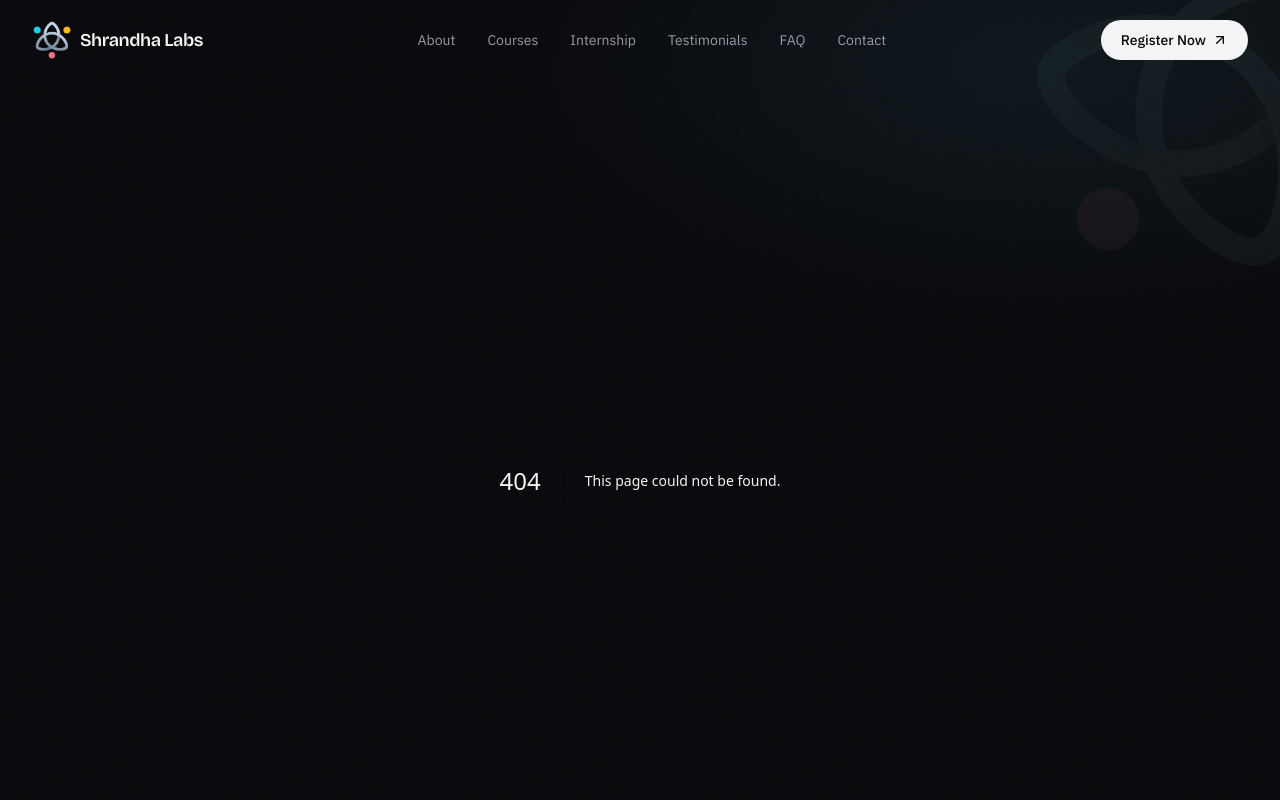
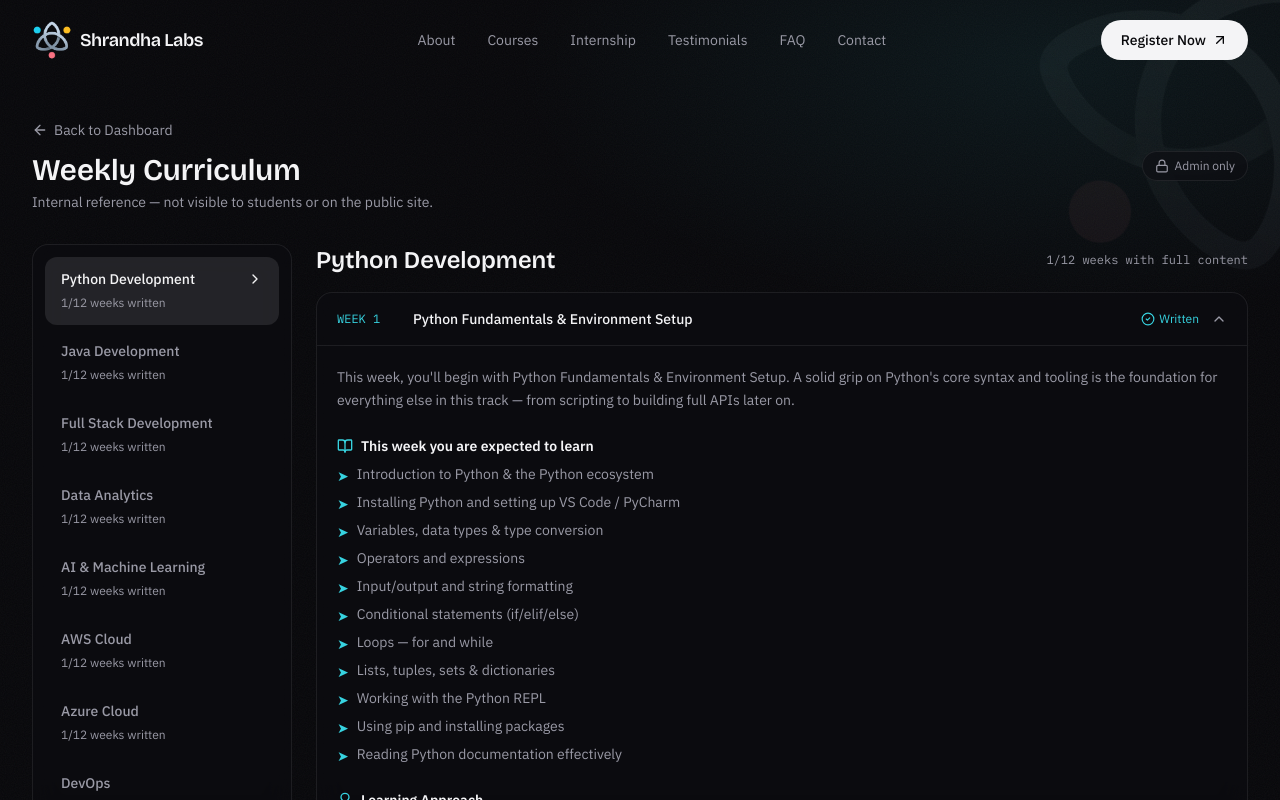
Before and after one commit to emerging324-maker/Shrandha, a Next.js app: page /admin/dashboard/curriculum in a window 1280 px wide. Before the commit this address had no page. Shown: the top 800 px of the page. Built offline with nearby package versions, Linux system fonts and the light colour scheme.

Commit message:
Create page.tsx

```diff
--- /dev/null
+++ b/src/app/admin/dashboard/curriculum/page.tsx
@@ -0,0 +1,174 @@
+"use client";
+import { useState } from "react";
+import Link from "next/link";
+import {
+  ArrowLeft, ChevronDown, ChevronRight, BookOpen, Target, Lightbulb,
+  ClipboardList, Rocket, Bot, CheckCircle2, Lock,
+} from "lucide-react";
+import { curriculumTracks } from "@/lib/curriculum";
+
+// Admin-only view of the full weekly curriculum, organized by domain. This
+// is intentionally NOT linked anywhere on the public site or in the public
+// navigation — it's reached only via a direct link from the admin dashboard,
+// and sits under /admin/dashboard/ so the existing session middleware
+// protects it the same way it protects the rest of the admin panel.
+
+export default function CurriculumAdmin() {
+  const [activeSlug, setActiveSlug] = useState(curriculumTracks[0]?.slug ?? "");
+  const [openWeek, setOpenWeek] = useState<number | null>(1);
+
+  const active = curriculumTracks.find((t) => t.slug === activeSlug);
+  const writtenCount = active?.weeks.filter((w) => w.detail).length ?? 0;
+
+  return (
+    <div className="mx-auto max-w-7xl px-5 md:px-8 py-10">
+      <div className="flex items-center justify-between flex-wrap gap-4">
+        <div>
+          <Link href="/admin/dashboard" className="inline-flex items-center gap-1.5 text-sm text-muted hover:text-ink mb-3">
+            <ArrowLeft className="w-4 h-4" /> Back to Dashboard
+          </Link>
+          <h1 className="font-display font-semibold text-3xl">Weekly Curriculum</h1>
+          <p className="text-sm text-muted mt-1">Internal reference — not visible to students or on the public site.</p>
+        </div>
+        <span className="inline-flex items-center gap-1.5 text-xs text-muted rounded-full glass px-3 py-1.5">
+          <Lock className="w-3.5 h-3.5" /> Admin only
+        </span>
+      </div>
+
+      <div className="mt-8 grid lg:grid-cols-[260px_1fr] gap-6">
+        {/* Domain list */}
+        <div className="rounded-2xl glass p-3 h-fit lg:sticky lg:top-24">
+          {curriculumTracks.map((t) => {
+            const done = t.weeks.filter((w) => w.detail).length;
+            const isActive = t.slug === activeSlug;
+            return (
+              <button
+                key={t.slug}
+                onClick={() => { setActiveSlug(t.slug); setOpenWeek(null); }}
+                className={`w-full text-left rounded-xl px-4 py-3 mb-1 transition-colors ${
+                  isActive ? "bg-white/10 text-ink" : "text-muted hover:bg-white/5 hover:text-ink"
+                }`}
+              >
+                <div className="flex items-center justify-between">
+                  <span className="text-sm font-medium">{t.name}</span>
+                  {isActive && <ChevronRight className="w-4 h-4 shrink-0" />}
+                </div>
+                <span className="text-xs text-muted">{done}/{t.weeks.length} weeks written</span>
+              </button>
+            );
+          })}
+        </div>
+
+        {/* Weeks for the selected domain */}
+        <div>
+          {active && (
+            <>
+              <div className="flex items-center justify-between flex-wrap gap-3 mb-4">
+                <h2 className="font-display font-semibold text-2xl">{active.name}</h2>
+                <span className="text-xs text-muted font-mono">{writtenCount}/{active.weeks.length} weeks with full content</span>
+              </div>
+
+              <div className="space-y-3">
+                {active.weeks.map((week) => {
+                  const isOpen = openWeek === week.number;
+                  return (
+                    <div key={week.number} className="rounded-2xl glass overflow-hidden">
+                      <button
+                        onClick={() => setOpenWeek(isOpen ? null : week.number)}
+                        className="w-full flex items-center justify-between gap-4 px-5 py-4 text-left"
+                      >
+                        <div className="flex items-center gap-3 min-w-0">
+                          <span className="font-mono text-xs text-cyan shrink-0 w-16">WEEK {week.number}</span>
+                          <span className="text-sm font-medium truncate">{week.topic}</span>
+                        </div>
+                        <div className="flex items-center gap-3 shrink-0">
+                          {week.detail
+                            ? <span className="text-xs text-cyan flex items-center gap-1"><CheckCircle2 className="w-3.5 h-3.5" /> Written</span>
+                            : <span className="text-xs text-muted">Topic only</span>}
+                          <ChevronDown className={`w-4 h-4 text-muted transition-transform ${isOpen ? "rotate-180" : ""}`} />
+                        </div>
+                      </button>
+
+                      {isOpen && (
+                        <div className="border-t border-line px-5 py-5">
+                          {!week.detail ? (
+                            <p className="text-sm text-muted">Full weekly breakdown (task, activity, AI task) hasn&apos;t been written for this week yet — only the topic is set.</p>
+                          ) : (
+                            <WeekDetailView detail={week.detail} />
+                          )}
+                        </div>
+                      )}
+                    </div>
+                  );
+                })}
+              </div>
+            </>
+          )}
+        </div>
+      </div>
+    </div>
+  );
+}
+
+function WeekDetailView({ detail }: { detail: NonNullable<import("@/lib/curriculum").Week["detail"]> }) {
+  return (
+    <div className="space-y-6">
+      <p className="text-sm text-muted leading-relaxed">{detail.intro}</p>
+
+      <Section icon={BookOpen} title="This week you are expected to learn">
+        <BulletList items={detail.learn} />
+      </Section>
+
+      <Section icon={Lightbulb} title="Learning Approach">
+        <p className="text-sm text-muted leading-relaxed">{detail.approach}</p>
+        <p className="text-xs text-slate font-mono uppercase tracking-widest mt-4 mb-2">Keep these points in mind</p>
+        <BulletList items={detail.keepInMind} symbol="check" />
+      </Section>
+
+      <Section icon={ClipboardList} title="Weekly Task">
+        <BulletList items={detail.task} />
+        <p className="text-xs text-slate font-mono uppercase tracking-widest mt-4 mb-2">Task Submission</p>
+        <BulletList items={detail.taskSubmission} symbol="check" />
+        <p className="mt-3 text-xs font-semibold text-coral">Deadline: Wednesday (EOD)</p>
+      </Section>
+
+      <Section icon={Target} title="Hands-on Activity">
+        <p className="text-sm font-medium mb-2">Scenario</p>
+        <p className="text-sm text-muted leading-relaxed mb-4">{detail.activityScenario}</p>
+        <BulletList items={detail.activity} />
+        <p className="text-xs text-slate font-mono uppercase tracking-widest mt-4 mb-2">Activity Submission</p>
+        <BulletList items={detail.activitySubmission} symbol="check" />
+        <p className="mt-3 text-xs font-semibold text-coral">Deadline: Friday (EOD)</p>
+      </Section>
+
+      <Section icon={Bot} title="AI Assistant Task">
+        <BulletList items={detail.aiTask} />
+      </Section>
+    </div>
+  );
+}
+
+function Section({ icon: Icon, title, children }: { icon: any; title: string; children: React.ReactNode }) {
+  return (
+    <div>
+      <div className="flex items-center gap-2 text-cyan mb-2">
+        <Icon className="w-4 h-4" />
+        <span className="text-sm font-semibold text-ink">{title}</span>
+      </div>
+      {children}
+    </div>
+  );
+}
+
+function BulletList({ items, symbol = "arrow" }: { items: string[]; symbol?: "arrow" | "check" }) {
+  return (
+    <ul className="space-y-1.5">
+      {items.map((item, i) => (
+        <li key={i} className="flex items-start gap-2 text-sm text-muted">
+          <span className="text-cyan shrink-0 mt-0.5">{symbol === "check" ? "✓" : "➤"}</span>
+          {item}
+        </li>
+      ))}
+    </ul>
+  );
+}
```
